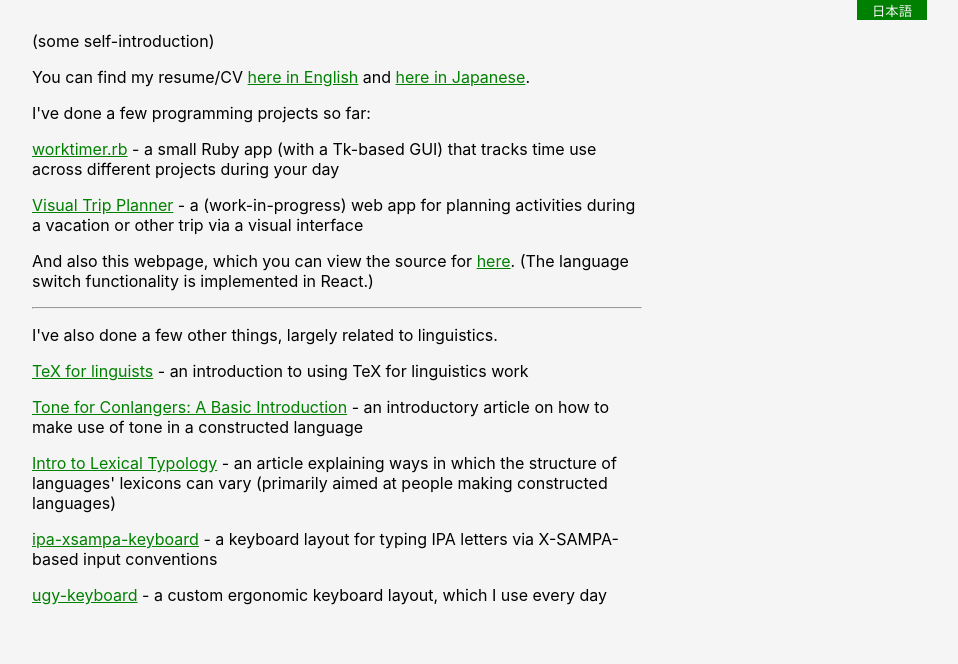
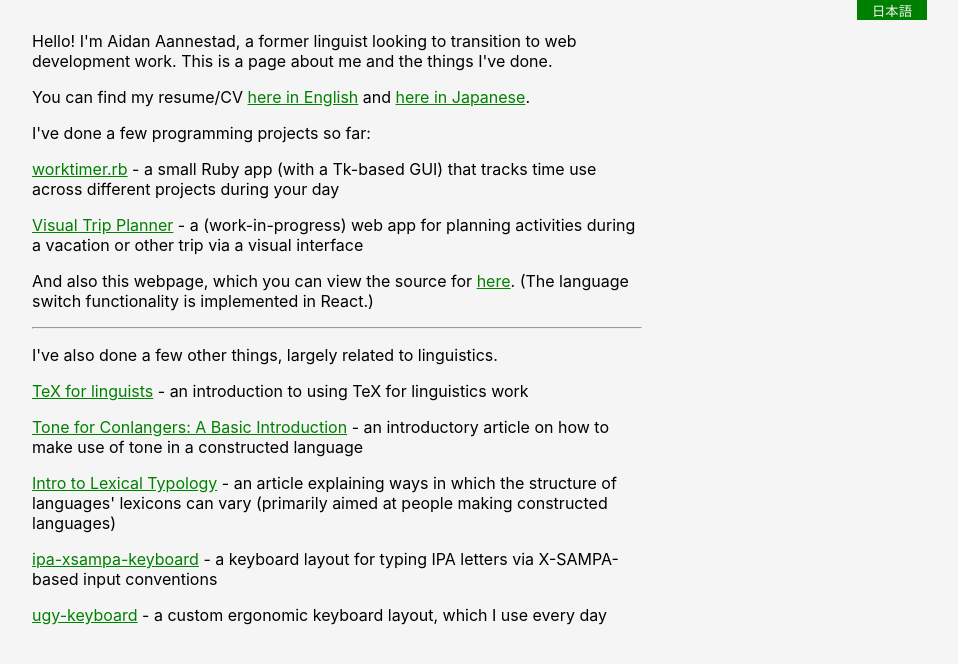
Before and after one commit to aaannestad/aaannestad.github.io, a React (Create React App) app: page / in a window 1280 px wide. Shown: the top 664 px of the page, without its empty margins (303-1261 px from the left). Built offline with nearby package versions, Linux system fonts and the light colour scheme.

Commit message:
jikoshoukai and link filling

```diff
--- a/src/App.js
+++ b/src/App.js
@@ -3,6 +3,7 @@ import { TextElement, LinkElement } from "./pageelement";
 import Header from "./header";
 import { React, useState } from "react";
 import cv2022 from "./cv2022.pdf";
+import texintro from "./how to use tex.pdf";
 
 export default function App() {
   const [lang, updateLang] = useState("en");
@@ -26,8 +27,8 @@ export default function App() {
         <div class="col-2">
           <TextElement
             lang={lang}
-            texten="(some self-introduction)"
-            textjp="（何らかの自己紹介）"
+            texten="Hello! I'm Aidan Aannestad, a former linguist looking to transition to web development work. This is a page about me and the things I've done."
+            textjp="こんにちは！私はエイデン・オンセスターと言います。元言語学者で、今はウエブ開発の仕事に移行しようと思っています。このページは、私や私のやったことを紹介します。よろしくお願いします。"
           />
           <TextElement
             lang={lang}
@@ -57,7 +58,7 @@ export default function App() {
           />
           <LinkElement
             lang={lang}
-            link="c:\"
+            link="https://github.com/aaannestad/worktimer"
             linktexten="worktimer.rb"
             desctexten="a small Ruby app (with a Tk-based GUI) that tracks time use across different projects during your day"
             linktextjp="worktimer.rb"
@@ -65,7 +66,7 @@ export default function App() {
           />
           <LinkElement
             lang={lang}
-            link="c:\"
+            link="https://github.com/aaannestad/visual-trip-planner"
             linktexten="Visual Trip Planner"
             desctexten="a (work-in-progress) web app for planning activities during a vacation or other trip via a visual interface"
             linktextjp="ビジュアル旅行計画機"
@@ -118,7 +119,7 @@ export default function App() {
           />
           <LinkElement
             lang={lang}
-            link="c:\"
+            link={texintro}
             linktexten="TeX for linguists"
             desctexten="an introduction to using TeX for linguistics work"
             linktextjp="言語学者向けのTeX入門"
```
Also changed, not shown: 1 other file (tests, documents, lock files or other folders).
